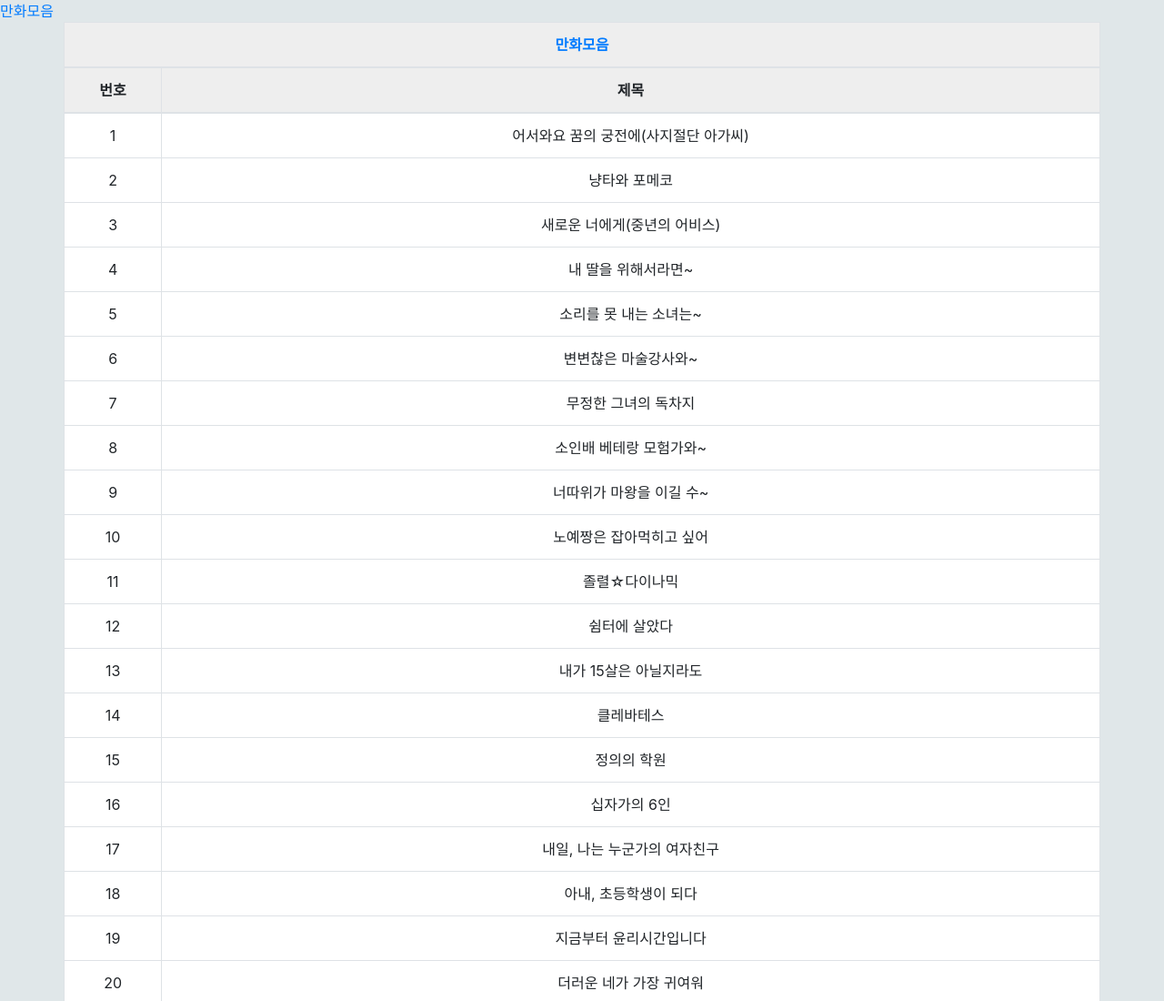
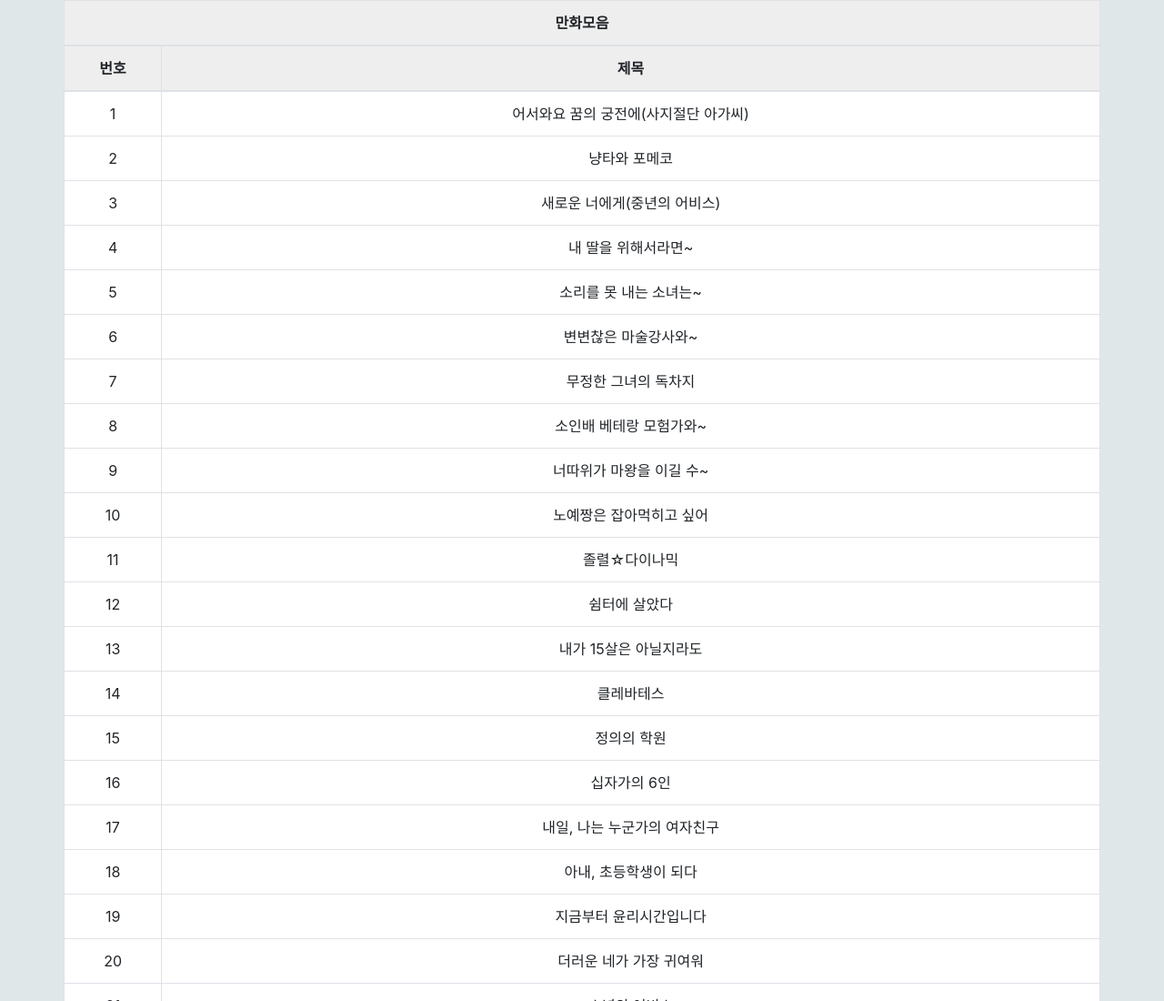
Before and after one commit to shangus1012/manga, a plain HTML site: page index.html in a window 1280 px wide. Shown: the top 1100 px of the page at 91% size. Drawn offline with nearby package versions, Linux system fonts and the light colour scheme.

Commit message:
Add files via upload

```diff
--- a/index.html
+++ b/index.html
@@ -13,15 +13,12 @@
 </head>
 
 <body>
-    <a href="https://github.com/shangus1012/manga" target="_blank">만화모음</a>
     <div class="container">
         <div class="row">
             <table class="table table-hover table-bordered">
                 <thead>
-                    <tr>
-                        <th colspan="2">
-                            <a href="https://github.com/shangus1012/manga" target="_blank">만화모음</a>
-                        </th>
+                    <tr  onClick="location.href='https://github.com/shangus1012/manga'">
+                        <th colspan="2">만화모음</th>
                     </tr>
                     <tr>
                         <th style="width: 8%">번호</th>
```
